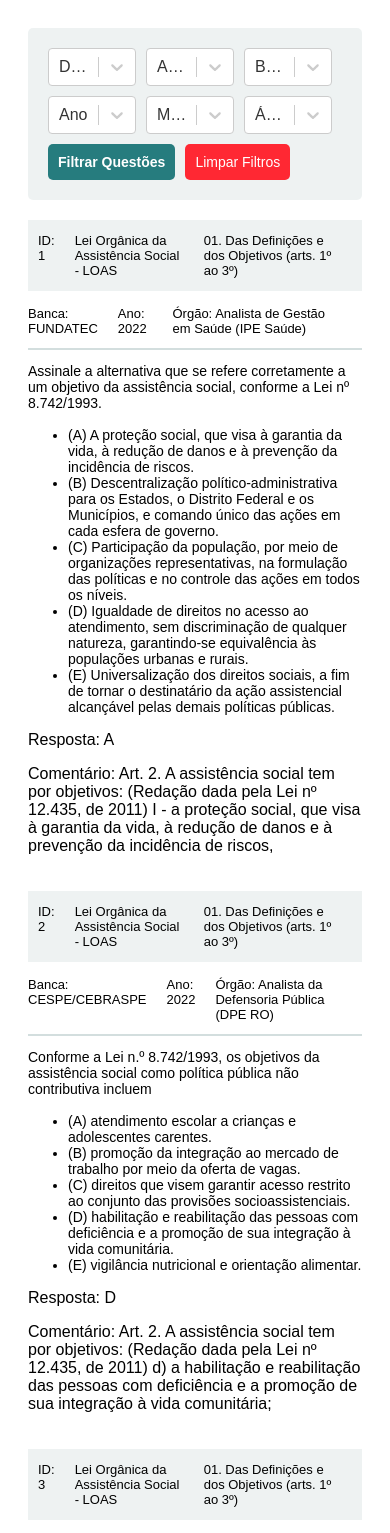
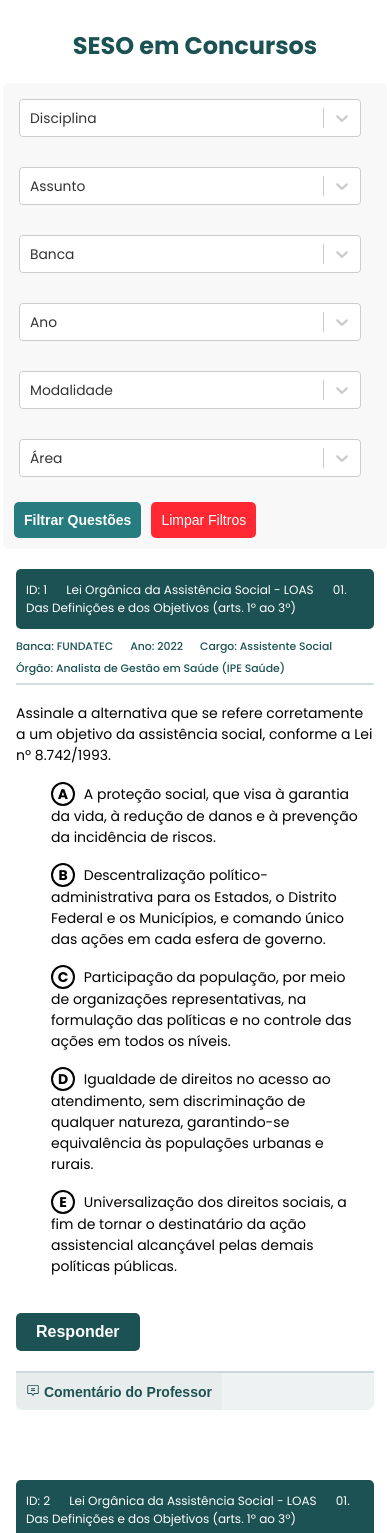
Before and after one commit to leonardoalmeida31/sesoemconcursos-site2, a React (Vite) app: page / in a window 390 px wide. Shown: the top 1533 px of the page. Built offline with nearby package versions, Linux system fonts and the light colour scheme.

Commit message:
site com responder funcionando

```diff
--- a/index.html
+++ b/index.html
@@ -4,6 +4,7 @@
     <meta charset="UTF-8" />
     <link rel="icon" type="image/svg+xml" href="/vite.svg" />
     <meta name="viewport" content="width=device-width, initial-scale=1.0" />
+    <link rel="stylesheet" href="https://fonts.googleapis.com/css2?family=Poppins:wght@300;400;500;600;700&display=swap">
     <title>SESO em Concursos</title>
   </head>
   <body>
--- a/src/App.css
+++ b/src/App.css
@@ -4,40 +4,195 @@
     display: flex;
     flex-direction: column;
     align-items: center;
-    padding: 20px;
+    justify-content: center;
+    padding-left: 50px;
+    padding-right: 50px;
+
   }
+  @media (max-width: 768px) {
+    .App {
+        padding-left: 0.500em; /* Ajuste o valor conforme necessário */
+        padding-right: 0.500em; /* Ajuste o valor conforme necessário */
+    }
+}
+
 
   /* Filter section */
   .QuestaoFiltro {
     margin-bottom: 20px;
   }
 
-  /* Question container */
-  .Questao {
-    border: 1px solid #ccc;
-    padding: 15px;
-    margin-bottom: 15px;
-    background-color: #fff;
-    box-shadow: 0px 2px 4px rgba(0, 0, 0, 0.1);
-    border-radius: 5px;
-    width: 70%;
-    margin: 0 auto;
-  }
 
   .enunciado {
-    font-size: 14px;
+    font-size: 0.875em; /* 14 px de font */
+    font-weight: 400;
+    margin-top: 2em;
 
   }
 
   .alternativa {
-    /* Estilos padrão */
     cursor: pointer;
-    font-size: 14px;
+    padding-left: 20px; /* Adiciona espaço para a letra */
+    border-radius: 5px;
+    margin: 15px;
+    font-size: 0.875em;
+    font-weight: 400;
+  }
+  .letra-alternativa {
+    color: black;
+    font-weight: bold;
+    margin-right: 5px;
+  }
+  .letra-alternativa-circle {
+    display: inline-block;
+    width: 20px;
+    height: 20px;
+    border: 2px solid black;
+    border-radius: 50%;
+    text-align: center;
+    line-height: 20px;
+    font-weight: bold;
+    margin-right: 5px;
+    color: black;
+    transition: background-color 0.3s ease, color 0.3s ease;
   }
 
-  .alternativa.selected {
-    background-color: #f0f0f0;
+  .letra-alternativa-circle.selecionada {
+    background-color: black;
+    color: white;
   }
+  ul {
+    list-style-type: none; /* Remove o ponto preto das listas não ordenadas */
+    padding-left: 0; /* Remove o recuo padrão das listas não ordenadas */
+  }
+
+  .button-responder {
+    background-color: #1c5253;
+    color: white;
+    border: none;
+    padding: 10px 20px;
+    cursor: pointer;
+    margin-top: 20px;
+    border-radius: 5px;
+    font-size: 16px;
+    transition: background-color 0.3s, color 0.3s;
+    font-weight: 600;
+  }
+
+  .button-responder:hover {
+    background-color: #137979;
+  }
+  .feedback {
+    font-size: 14px;
+    justify-content: space-between;
+    align-items: center;
+    margin-left: 20px;
+    margin-top: 30px;
+  }
+  .feedback.acerto {
+    color: #1c5253; /* Cor verde para acerto */
+    font-weight: 600;
+    align-items: center;
+    justify-content: space-between;
+  }
+
+  .feedback.erro {
+    color: #ff0800; /* Cor vermelha para erro */
+    font-weight: 500;
+    align-items: center;
+    justify-content: space-between;
+  }
+  .button-feedback-container {
+    display: flex; /* Exibe os elementos em uma linha horizontal */
+     /* Espaça os elementos igualmente na linha */
+    align-items: center; /* Alinha os elementos verticalmente ao centro */
+
+  }
+
+  .linha-horizontal-comentario {
+    border-top: 2px solid #1c52533a;
+    margin-top: 20px;
+  }
+
+  .button-comentario {
+    color:#1c5253;
+
+    border: none;
+    margin: 0px;
+    background-color: #1c525309;
+    padding: 10px;
+    font-size: 14px;
+
+    cursor: pointer;
+    transition: background-color 0.3s ease-in-out;
+    font-weight: 550;
+
+  }
+
+
+  .svg{
+    color: #1c525309;
+    align-items:center;
+    justify-content: center;
+
+  }
+
+  .button-comentario:hover {
+    background-color: #1c5253;
+    color:#ffffff;
+  }
+
+  .campo-comentario {
+    margin-top: 0px;
+    margin-bottom: 50px;
+    background-color: #1c525313;
+    display: flex;
+    flex-direction: column; /* Ajusta o layout para coluna */
+    align-items: flex-start; /* Alinha o conteúdo à esquerda */
+    border-bottom-right-radius: 7px;
+    border-bottom-left-radius: 7px;
+
+  }
+
+  .comentario {
+    display: none;
+    margin: 30px;
+    background-color: #ffffff;
+    padding: 20px;
+    border-radius: 8px;
+    font-size: 14px;
+    line-height: 1.4;
+
+    align-items: center;
+    justify-content: center;
+
+  }
+
+  .comentario.visivel {
+    display: block;
+  }
+
+  .comentario::before {
+    content: "";
+    position: absolute;
+    top: -15px;
+    left: 50%;
+    transform: translateX(-50%);
+    border-width: 8px;
+    border-style: solid;
+
+  }
+
+  .comentario p {
+    background-color: white;
+    padding: 8px;
+    border-radius: 5px;
+    margin: 0;
+  }
+  .botao-comentario.ativo {
+  color: #45a049; /* Tonalidade mais escura do verde */
+}
+
 
 
 
@@ -88,29 +243,80 @@
 
   .cabecalho-disciplina {
     display: flex;
-    align-items: flex-start;
-    font-size: 13px;
+    flex-direction: row; /* Disposição horizontal */
+    flex-wrap: wrap; /* Quebra de linha */
+    align-items: center;
+    font-size: 0.75em;
     margin-bottom: 2px;
     margin-top: 20px;
-    padding-left: 10px;
-    padding-right: 10px;
-    background-color: #1c525313;
+
+    background-color: #1c5253;
+    font-weight: 400;
+    border-radius: 5px;
   }
 
+
   .cabecalho-disciplina p {
-    margin-right: 20px; /* Adiciona espaçamento de 5px entre os textos */
+    margin-right: 10px; /* Adiciona espaçamento de 5px entre os textos */
+    margin-left: 10px;
+    color: white;
+    align-items: center;
+    justify-content: center;
+
   }
   .cabecalho-orgao {
     display: flex;
     align-items: flex-start;
-    font-size: 13px;
+    font-size: 0.80em; /*12px font */
+    font-weight: 500;
 
     position: relative; /* Adicione essa propriedade para controlar a posição da linha */
   }
+  @media (max-width: 768px) {
+    .cabecalho-orgao {
+        font-size: 0.80em;
+        display: flex;
+        flex-direction: row; /* Disposição horizontal */
+        flex-wrap: wrap; /* Quebra de linha */
+        align-items: start;
 
+    }
+}
+@media (max-width: 768px) {
   .cabecalho-orgao p {
-    margin-right: 20px; /* Adiciona espaçamento de 5px entre os textos */
+      font-size: 0.85em;
+      display: flex;
+      flex-direction: row; /* Disposição horizontal */
+      flex-wrap: wrap; /* Quebra de linha */
+      align-items: start;
+      margin-bottom: 0em; /* Ajuste o valor conforme necessário */
+      line-height: 1; /* Ajuste o valor conforme necessário */
   }
+}
+
+.cabecalho-orgao p {
+  color:#1c5253;
+}
+.nome-home {
+
+  color: #1c5253;
+  font-size: 1.5em;
+  text-align: center;
+}
+.campo-nome-home {
+  /*background-color: #1c5253;
+  display: flex;
+  width: 100%; /* Ocupa 100% da largura da tela */
+  /*text-align: center;
+  align-items: center;
+  justify-content: center;
+  border-bottom-right-radius: 7px;
+    border-bottom-left-radius: 7px;
+    margin-bottom: 0.725em;
+
+  /* Resto do seu estilo */
+}
+
   .cabecalho-orgao::after {
     content: ''; /* Cria o elemento da linha */
     position: absolute;
@@ -120,3 +326,15 @@
     height: 2px; /* Define a espessura da linha */
     background-color: #1c525331; /* Cor da linha cinza */
   }
+
+  @media (max-width: 768px) {
+    .cabecalho-orgao::after {
+      content: ''; /* Cria o elemento da linha */
+      position: absolute;
+      left: 0;
+      bottom: -10px; /* Posiciona a linha abaixo do texto */
+      width: 100%; /* Define a largura da linha */
+      height: 2px; /* Define a espessura da linha */
+      background-color: #1c525331; /* Cor da linha cinza */
+    }
+  }
--- a/src/App.jsx
+++ b/src/App.jsx
@@ -1,7 +1,8 @@
 import React, { useState } from 'react';
 import questoes from '../dados/questoes.json';
 import QuestaoFiltro from './QuestaoFiltro';
-import Select from 'react-select';
+import { CaretRight, ChatCenteredText } from "@phosphor-icons/react";
+
 import './App.css';
 
 function App() {
@@ -73,8 +74,54 @@ function App() {
   const assuntos = [...new Set(questoes.map((questao) => questao.assunto))];
 
 
+   const [alternativasSelecionadas, setAlternativasSelecionadas] = useState({});
+
+  const handleAlternativaClick = (questaoId, alternativaIndex) => {
+    setAlternativasSelecionadas((prevSelecionadas) => ({
+      ...prevSelecionadas,
+      [questaoId]: alternativaIndex,
+    }));
+  };
+
+  const [feedback, setFeedback] = useState({});
+  const verificarResposta = (questao) => {
+    const alternativaSelecionada = alternativasSelecionadas[questao.id];
+    const respostaCorreta = questao.resposta.charCodeAt(0) - 65;
+
+    if (alternativaSelecionada === respostaCorreta) {
+      setFeedback((prevFeedback) => ({
+        ...prevFeedback,
+        [questao.id]: 'Você acertou!',
+      }));
+    } else {
+      setFeedback((prevFeedback) => ({
+        ...prevFeedback,
+        [questao.id]: 'Você errou!',
+      }));
+    }
+  };
+
+
+  const [comentariosVisiveis, setComentariosVisiveis] = useState({});
+
+  const toggleComentario = (questaoId) => {
+    console.log("Toggled comentario for questaoId:", questaoId);
+    setComentariosVisiveis((prevVisiveis) => ({
+      ...prevVisiveis,
+      [questaoId]: !prevVisiveis[questaoId],
+    }));
+  };
+
+
+
+
+
   return (
+
     <div className="App">
+<div className="campo-nome-home"><h2 className="nome-home">SESO em Concursos</h2></div>
+
+
       <QuestaoFiltro
         onFilterChange={handleFilterChange}
         bancas={bancas}
@@ -88,24 +135,66 @@ function App() {
 {questoesPagina.map((questao) => (
   <div key={questao.id} className="question-container">
     <div className="cabecalho-disciplina">
-      <p>ID: {questao.id}</p>
-      <p>{questao.disciplina}</p>
-      <p>{questao.assunto}</p>
+
+    <p>ID: {questao.id}&nbsp;&nbsp;&nbsp;&nbsp;&nbsp;&nbsp;{questao.disciplina}&nbsp;&nbsp;&nbsp;&nbsp;&nbsp;&nbsp;{questao.assunto}</p>
+
+
     </div>
     <div className="cabecalho-orgao">
-    <p>Banca: {questao.banca}</p>
-    <p>Ano: {questao.ano}</p>
+    <p>Banca: {questao.banca}&nbsp;&nbsp;&nbsp;&nbsp;&nbsp;&nbsp;Ano: {questao.ano}&nbsp;&nbsp;&nbsp;&nbsp;&nbsp;&nbsp;Cargo: {questao.cargo}&nbsp;&nbsp;&nbsp;&nbsp;&nbsp;&nbsp;</p>
     <p>Órgão: {questao.concurso}</p>
     </div>
     <p className="enunciado">{questao.enunciado}</p>
-    <ul >
-      {questao.alternativas.map((alternativa, index) => (
-        <li className="alternativa" key={index}>{alternativa}</li>
-      ))}
-    </ul>
-    <p>Resposta: {questao.resposta}</p>
-    <p>Comentário: {questao.comentario}</p>
-  </div>
+    <ul>
+  {questao.alternativas.map((alternativa, index) => {
+    const letraAlternativa = alternativa.match(/^\(([A-E])\)/)[1];
+
+
+
+
+    return (
+      <li
+        className={`alternativa ${alternativasSelecionadas[questao.id] === index ? 'selecionada' : ''}`}
+        key={index}
+        onClick={() => handleAlternativaClick(questao.id, index)}
+      >
+        <span
+          className={`letra-alternativa-circle ${alternativasSelecionadas[questao.id] === index ? 'selecionada' : ''}`}
+        >
+          {letraAlternativa}
+        </span>
+        {alternativa.replace(/^\(([A-E])\)/, '')}
+      </li>
+    );
+  })}
+</ul>
+
+<div className="button-feedback-container">
+<button className="button-responder" onClick={() => verificarResposta(questao)}>
+  Responder
+</button>
+
+
+{feedback[questao.id] && (
+  <p className={`feedback ${feedback[questao.id] === 'Você acertou!' ? 'acerto' : 'erro'}`}>
+    {feedback[questao.id] === 'Você acertou!' ? 'Você acertou!' : `Você errou! A alternativa correta é: ${questao.resposta}`}
+  </p>
+)}
+</div>
+
+
+
+<div className="linha-horizontal-comentario"></div>
+
+  <div className="campo-comentario">
+<button className="button-comentario" onClick={() => toggleComentario(questao.id)}> <ChatCenteredText size={14}  />  Comentário do Professor
+      </button>
+
+      <p className={comentariosVisiveis[questao.id] ? "comentario visivel" : "comentario"}>
+        {questao.comentario}
+      </p>
+      </div>
+    </div>
 ))}
 
 
--- a/src/QuestaoFiltro.css
+++ b/src/QuestaoFiltro.css
@@ -3,17 +3,31 @@
   flex-wrap: wrap;
   align-items: center;
   gap: 10px;
-  padding: 20px;
+  padding: 0.700em;
+  border-radius: 5px;
+  background-color: rgb(248, 248, 248);
 
-  border-radius: 5px;
-  background-color: #1c525313;
 }
 
+
+@media (max-width: 768px) {
+  .filter-group {
+    width: 100%; /* Cada objeto ocupa a largura total */
+    margin-bottom: 10px; /* Espaçamento entre as colunas */
+    display: flex;
+    flex-direction: column;
+  }
+}
 .filter-group {
-  flex: 0 0 calc(33.33% - 10px); /* Define a largura dos filtros */
+  width: 22em; /* Largura padrão para cada filtro */
+  margin-right: 10px; /* Espaçamento entre os filtros */
   display: flex;
   flex-direction: column;
+
+
 }
+
+
 
 .filter-label {
   font-weight: bold;
@@ -21,9 +35,30 @@
   font-size: 16px; /* Tamanho de fonte responsivo em pixels */
 }
 
+.select {
+
+  color: black;
+
+}
 .custom-select {
   width: 100%;
-  font-size: 19px; /* Tamanho de fonte responsivo em pixels */
+  padding: 5px;
+  font-size: 0.865em;
+  border-radius: 5px;
+  color: black;
+  background-repeat: no-repeat;
+  background-position: right 10px center; /* Posição da seta à direita */
+  cursor: pointer;
+  transition: border-color 0.2s, background-color 0.2s;
+}
+.custom-select:focus {
+  border-color: #267c7e;
+  outline: none; /* Remove a borda padrão do foco */
+}
+.custom-select:active,
+.custom-select.open {
+  border-color: #267c7e;
+  background-color: #f2f2f2;
 }
 
 .apply-button {
--- a/src/QuestaoFiltro.jsx
+++ b/src/QuestaoFiltro.jsx
@@ -10,7 +10,7 @@ function QuestaoFiltro({ onFilterChange, bancas, disciplinas, assuntos, anos, mo
   const [selectedModalidade, setSelectedModalidade] = useState('');
   const [selectedArea, setSelectedArea] = useState('');
   const [filtersCleared, setFiltersCleared] = useState(false);
-  const [assuntosPorDisciplina, setAssuntosPorDisciplina] = useState([]);
+
   const [selectedDisciplinaIndex, setSelectedDisciplinaIndex] = useState(-1);
 
 
@@ -28,7 +28,7 @@ function QuestaoFiltro({ onFilterChange, bancas, disciplinas, assuntos, anos, mo
   setSelectedAno('');
   setSelectedModalidade('');
   setSelectedArea('');
-  setAssuntosPorDisciplina([]);
+
   setSelectedDisciplinaIndex(-1);
   setFiltersCleared(true);
 };
@@ -37,7 +37,7 @@ function QuestaoFiltro({ onFilterChange, bancas, disciplinas, assuntos, anos, mo
   return (
     <div className="filter-container">
       <div className="filter-group">
-        <Select
+        <Select className="custom-select"
           id="disciplinaFilter"
           options={disciplinas.map(disciplina => ({ value: disciplina, label: disciplina }))}
           onChange={selectedOption => setSelectedDisciplina(selectedOption.value)}
@@ -47,7 +47,7 @@ function QuestaoFiltro({ onFilterChange, bancas, disciplinas, assuntos, anos, mo
       </div>
 
       <div className="filter-group">
-      <Select
+      <Select className="custom-select"
   id="assuntoFilter"
   options={assuntos.map(assunto => ({ value: assunto, label: assunto }))}
   onChange={selectedOption => setSelectedAssunto(selectedOption.value)}
@@ -59,7 +59,7 @@ function QuestaoFiltro({ onFilterChange, bancas, disciplinas, assuntos, anos, mo
 
 
       <div className="filter-group">
-        <Select
+        <Select className="custom-select"
           id="bancaFilter"
           options={bancas.map(banca => ({ value: banca, label: banca }))}
           onChange={selectedOption => setSelectedBanca(selectedOption.value)}
@@ -69,7 +69,7 @@ function QuestaoFiltro({ onFilterChange, bancas, disciplinas, assuntos, anos, mo
       </div>
 
       <div className="filter-group">
-        <Select
+        <Select className="custom-select"
           id="anoFilter"
           options={anos.map(ano => ({ value: ano, label: ano }))}
           onChange={selectedOption => setSelectedAno(selectedOption.value)}
@@ -79,7 +79,7 @@ function QuestaoFiltro({ onFilterChange, bancas, disciplinas, assuntos, anos, mo
       </div>
 
       <div className="filter-group">
-        <Select
+        <Select className="custom-select"
           id="modalidadeFilter"
           options={modalidades.map(modalidade => ({ value: modalidade, label: modalidade }))}
           onChange={selectedOption => setSelectedModalidade(selectedOption.value)}
@@ -89,7 +89,7 @@ function QuestaoFiltro({ onFilterChange, bancas, disciplinas, assuntos, anos, mo
       </div>
 
       <div className="filter-group">
-        <Select
+        <Select className="custom-select"
           id="areaFilter"
           options={areas.map(area => ({ value: area, label: area }))}
           onChange={selectedOption => setSelectedArea(selectedOption.value)}
--- a/vite.config.js
+++ b/vite.config.js
@@ -4,5 +4,5 @@ import react from '@vitejs/plugin-react'
 // https://vitejs.dev/config/
 export default defineConfig({
   plugins: [react()],
- base: "/sesoemconcursos-site2",
+
 })
```
Also changed, not shown: package.json (+46 -4 lines), 2 other files (tests, documents, lock files or other folders).
